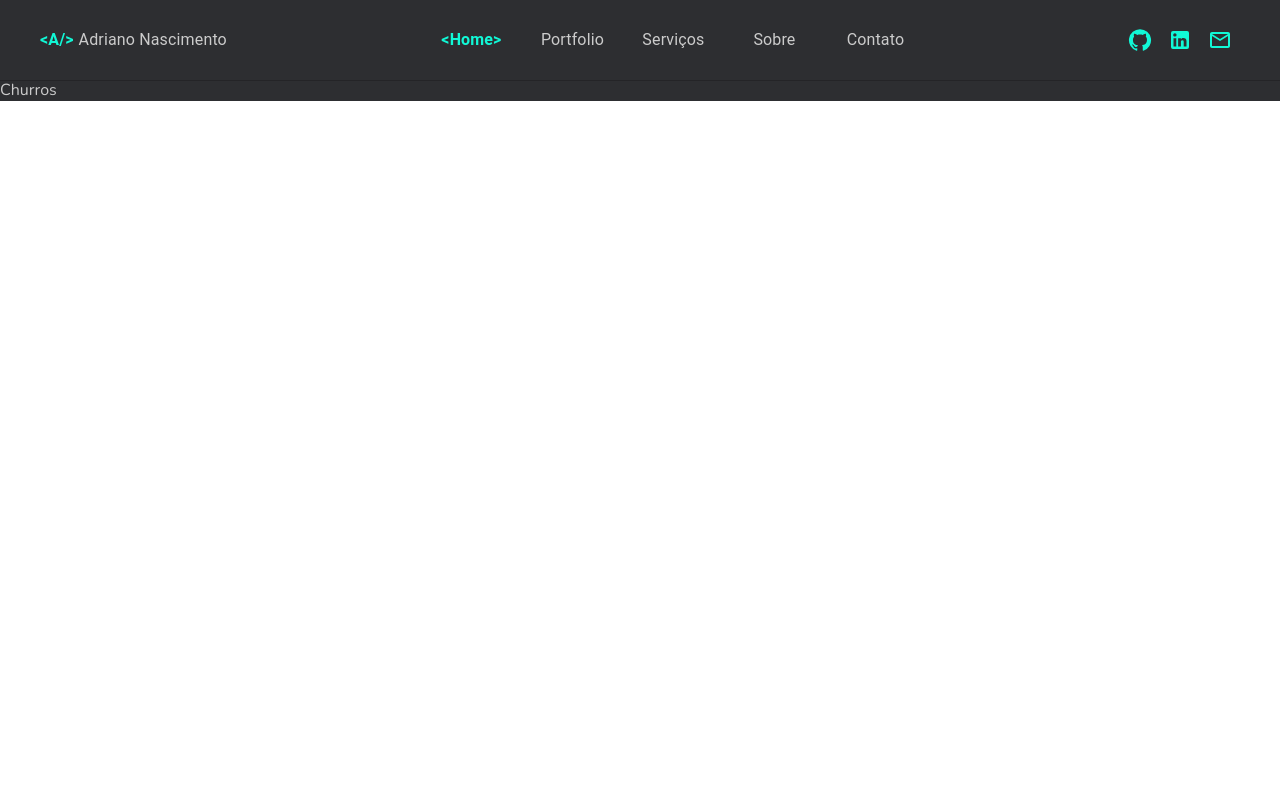
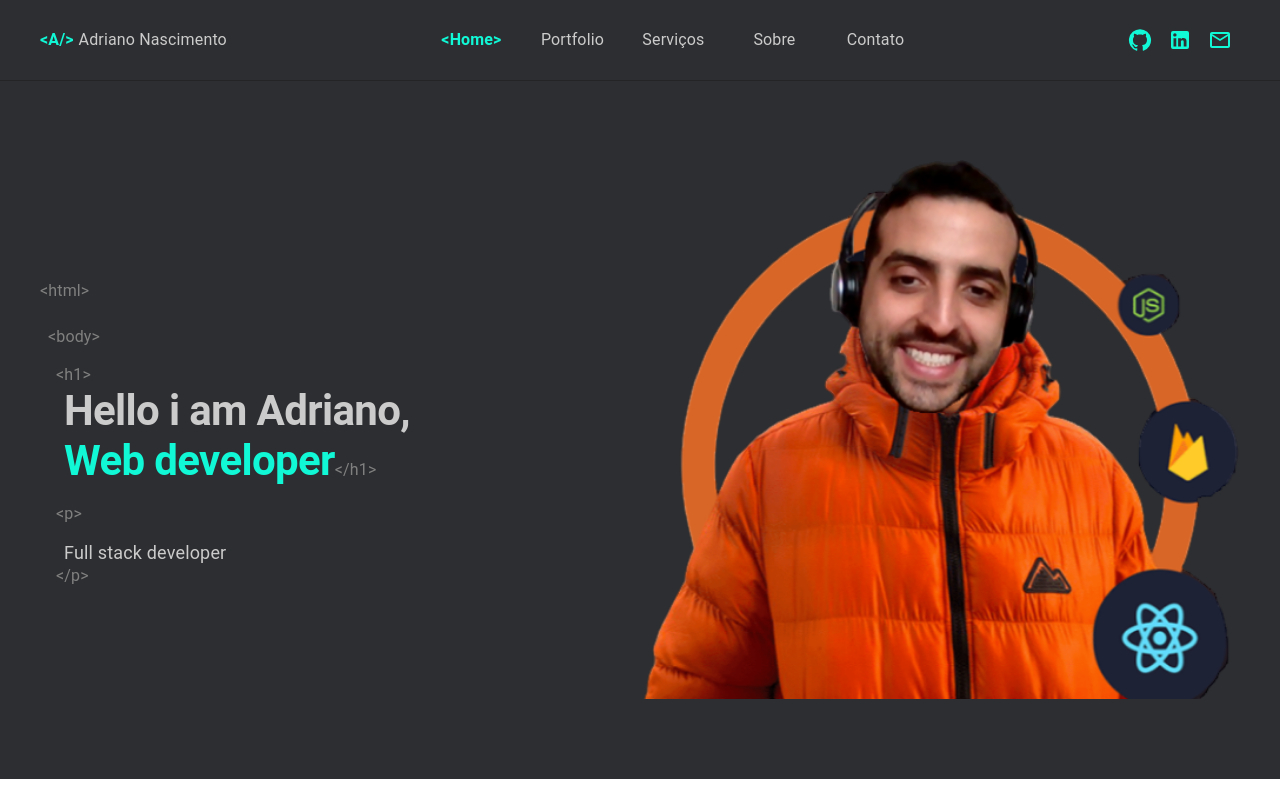
Before and after one commit to adrianodev97/portfolio-web-app, a Next.js app: page / in a window 1280 px wide. Built offline with nearby package versions, Linux system fonts and the light colour scheme.

Commit message:
implement home hero demo

```diff
--- a/src/app/page.tsx
+++ b/src/app/page.tsx
@@ -1,3 +1,67 @@
+import Image from 'next/image'
+import ProfileImage from '@/assets/profile-hero.png'
+import { Box, Grid, Typography } from '@mui/material'
+import { MUIStyledContainer } from '@/styles/global'
+
 export default function Home() {
-  return <>Churros</>
+  return (
+    <main>
+      <section>
+        <MUIStyledContainer paddingY={10}>
+          <Grid
+            container
+            sx={{
+              flexDirection: { md: 'row', xs: 'column' },
+              alignItems: { md: 'center', xs: 'unset' },
+            }}
+          >
+            <Grid item md={6} sm={12}>
+              <Typography color={'gray'} paddingY={1}>
+                {'<html>'}
+              </Typography>
+              <Typography color={'gray'} ml={1} paddingY={2}>
+                {'<body>'}
+              </Typography>
+              <Typography color={'gray'} ml={2}>
+                {'<h1>'}
+              </Typography>
+              <Typography variant="h1" component={'h1'} ml={3}>
+                Hello i am Adriano,
+                <br />
+                <Typography component={'span'} variant="h1" color={'primary'}>
+                  Web developer
+                </Typography>
+                <Typography component={'span'} color={'gray'}>
+                  {'</h1>'}
+                </Typography>
+              </Typography>
+
+              <Typography color={'gray'} ml={2} paddingY={2}>
+                {'<p>'}
+              </Typography>
+              <Typography variant="subtitle1" ml={3}>
+                Full stack developer
+              </Typography>
+              <Typography color={'gray'} ml={2}>
+                {'</p>'}
+              </Typography>
+            </Grid>
+            <Grid item md={6} sm={12}>
+              <Box
+                sx={{
+                  position: 'relative',
+                  width: '100%',
+                  maxWidth: '600px',
+                  margin: '0 auto',
+                  aspectRatio: 510 / 458,
+                }}
+              >
+                <Image src={ProfileImage} fill alt="Profile hero" />
+              </Box>
+            </Grid>
+          </Grid>
+        </MUIStyledContainer>
+      </section>
+    </main>
+  )
 }
```
